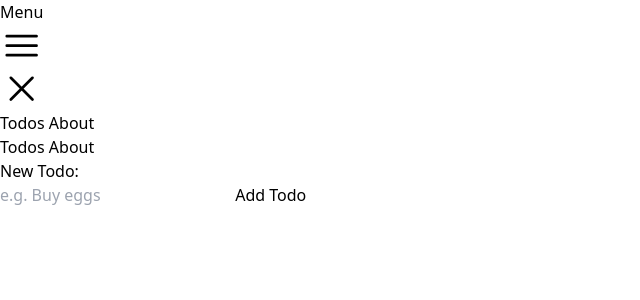
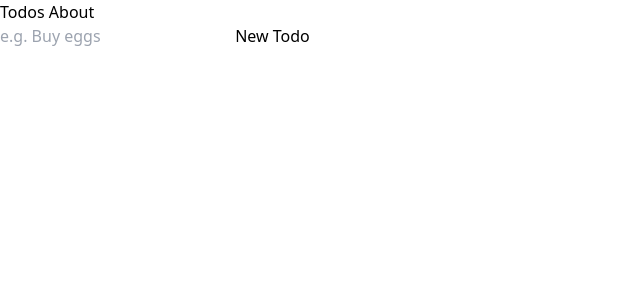
Before and after one commit to rowaxl/Svelte-Todo, a Svelte app: page / in a window 1280 px wide. Shown: the top 300 px of the page, without its empty margins (0-640 px from the left). Built offline with nearby package versions, Linux system fonts and the light colour scheme.

Commit message:
add store for todo

```diff
--- a/src/components/layout.svelte
+++ b/src/components/layout.svelte
@@ -2,10 +2,10 @@
   import Navigator from "./navigator.svelte";
 </script>
 
-<div class="container min-w-full min-h-screen bg-slate-200 dark:bg-slate700">
+<div class="container min-w-full min-h-screen bg-slate-200 dark:bg-slate-700">
   <Navigator />
 
-  <main class="pt-2 px-4 min-h-full">
+  <main class="py-4 px-4 min-h-full">
     <slot />
   </main>
 </div>
--- a/src/components/navigator.svelte
+++ b/src/components/navigator.svelte
@@ -5,20 +5,7 @@
 <nav class="bg-gray-800 w-screen">
   <div class="mx-auto max-w-7xl px-2">
     <div class="relative flex h-16 items-center justify-between">
-      <div class="absolute inset-y-0 left-0 flex items-center sm:hidden">
-        <button type="button" class="inline-flex items-center justify-center rounded-md p-2 text-gray-400 hover:bg-gray-700 hover:text-white focus:outline-none focus:ring-2 focus:ring-inset focus:ring-white" aria-controls="mobile-menu" aria-expanded="false">
-          <span class="sr-only">Menu</span>
-          <svg class="block h-6 w-6" xmlns="http://www.w3.org/2000/svg" fill="none" viewBox="0 0 24 24" stroke-width="1.5" stroke="currentColor" aria-hidden="true">
-            <path stroke-linecap="round" stroke-linejoin="round" d="M3.75 6.75h16.5M3.75 12h16.5m-16.5 5.25h16.5" />
-          </svg>
-          <svg class="hidden h-6 w-6" xmlns="http://www.w3.org/2000/svg" fill="none" viewBox="0 0 24 24" stroke-width="1.5" stroke="currentColor" aria-hidden="true">
-            <path stroke-linecap="round" stroke-linejoin="round" d="M6 18L18 6M6 6l12 12" />
-          </svg>
-        </button>
-      </div>
-
       <div class="flex flex-1 items-center justify-center sm:items-stretch sm:justify-start">
-        <div class="hidden sm:ml-6 sm:block">
         <div class="flex space-x-4">
           <NavLink to="/">
             Todos
@@ -30,16 +17,4 @@
       </div>
     </div>
   </div>
-  </div>
-
-  <div class="sm:hidden" id="mobile-menu">
-    <div class="space-y-1 px-2 pt-2 pb-3">
-      <NavLink to="/">
-        Todos
-      </NavLink>
-      <NavLink to="/about">
-        About
-      </NavLink>
-    </div>
-  </div>
 </nav>
--- /dev/null
+++ b/src/components/todo.svelte
@@ -0,0 +1,17 @@
+<script lang="ts">
+  import type { Todo } from '../libs/types'
+  import { toggleChecked } from '../libs/todosStore'
+  export let todo: Todo
+</script>
+
+<li class="flex items-center pl-4 border border-gray-200 dark:border-gray-700">
+  <input
+    class="w-4 h-4 text-blue-600 bg-gray-100 rounded border-gray-300 focus:ring-blue-500 dark:focus:ring-blue-600 dark:ring-offset-gray-800 focus:ring-2 dark:bg-gray-700 dark:border-gray-600"
+    type="checkbox"
+    checked="{todo.completed}"
+    on:change="{() => toggleChecked(todo.id)}"
+  />
+  <p class={`flex-1 text-left text-lg py-4 ml-2 w-full font-medium text-gray-900 dark:text-gray-300 ${todo.completed && 'text-gray-400 line-through'}`}>
+    {todo.text}
+  </p>
+</li>
--- /dev/null
+++ b/src/libs/todosStore.ts
@@ -0,0 +1,22 @@
+import { writable } from "svelte/store"
+import type { Todo } from './types'
+
+export const todoStore = writable<Todo[]>([])
+
+export const addTodos = (newTodo: Todo) => {
+  todoStore.update(todos =>  [...todos, newTodo])
+}
+
+
+
+export const toggleChecked = (targetId: number) => {
+  todoStore.update(todos => {
+    const targetIndex = todos.findIndex(todo => todo.id === targetId)
+
+    return [
+      ...todos.slice(0, targetIndex),
+      {...todos[targetIndex], completed: !todos[targetIndex].completed },
+      ...todos.slice(targetIndex + 1)
+    ]
+  })
+}
--- /dev/null
+++ b/src/libs/types.ts
@@ -0,0 +1,5 @@
+export interface Todo {
+  id: number,
+  text: string,
+  completed: boolean
+}
--- a/src/pages/Home.svelte
+++ b/src/pages/Home.svelte
@@ -1,61 +1,43 @@
 <script lang="ts">
-  export let location: any
+  import { todoStore, addTodos } from '../libs/todosStore'
+  import type { Todo } from '../libs/types'
+  import TodoItem from '../components/todo.svelte'
 
-  let todos: {
-    id: number,
-    text: string,
-    completed: boolean
-  }[] = []
+  let todos: Todo[]
+  let input = ''
 
-  let input = ''
+  todoStore.subscribe(stored => {
+    todos = stored
+  })
 
   const addNewTodo = () => {
     if (!input) return
 
-    const newTodo = {
+    const newTodo: Todo = {
       id: todos.length,
       text: input,
       completed: false
     }
 
-    todos = [...todos, newTodo]
+    addTodos(newTodo)
 
     input = ''
-  }
-
-  const handleCheckbox = (target: number) => {
-    const targetTodoIndex = todos.findIndex(todo => todo.id === target)
-
-    if (targetTodoIndex < 0) return
-
-    const newTodos = [
-      ...todos.slice(0, targetTodoIndex),
-      { ...todos[targetTodoIndex], completed: !todos[targetTodoIndex].completed },
-      ...todos.slice(targetTodoIndex + 1)
-    ]
-
-    todos = newTodos
   }
 </script>
 
 <div class="flex flex-col items-center">
-  <label for="todo-input" class="block text-sm font-medium text-gray-700">
-    New Todo:
-  </label>
-
   <div class="relative rounded-md flex flex-row gap-4">
     <input class="flex-1 shadow appearance-none border rounded py-2 px-3 text-gray-700 leading-tight focus:outline-none focus:shadow-outline" type="text" name="todo-input" bind:value="{input}" placeholder="e.g. Buy eggs" />
     <button class="bg-blue-400 hover:bg-blue-700 text-white font-bold py-2 px-4 rounded" on:click="{addNewTodo}">
-      Add Todo
+      New Todo
     </button>
   </div>
 </div>
 
-<ul class="list-disc px-2 mt-4 ml-auto mr-auto max-w-lg">
-  {#each todos as todo}
-    <li class="flex flex-row py-4 w-full">
-      <p class="flex-1 text-left">{todo.text}</p>
-      <input type="checkbox" checked="{todo.completed}" on:change="{() => handleCheckbox(todo.id)}" />
-    </li>
-  {/each}
-</ul>
+<div class="flex justify-center mt-4">
+  <ul class="bg-white dark:bg-slate-800 rounded-lg w-96 text-gray-900">
+    {#each todos as todo}
+      <TodoItem todo={todo} />
+    {/each}
+  </ul>
+</div>
--- a/tsconfig.json
+++ b/tsconfig.json
@@ -14,7 +14,9 @@
      */
     "allowJs": true,
     "checkJs": true,
-    "isolatedModules": true
+    "isolatedModules": true,
+    "importsNotUsedAsValues": "remove",
+    "preserveValueImports": true
   },
   "include": ["src/**/*.d.ts", "src/**/*.ts", "src/**/*.js", "src/**/*.svelte"],
   "references": [{ "path": "./tsconfig.node.json" }]
```
Lines whose indentation alone changed are shown as unchanged.
